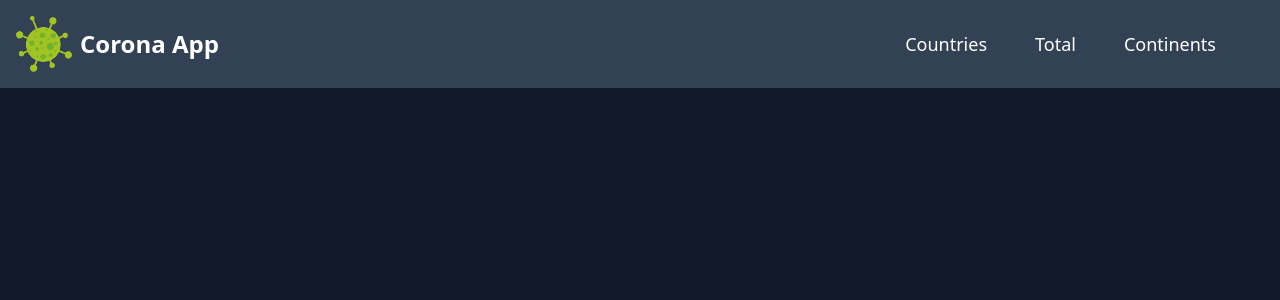
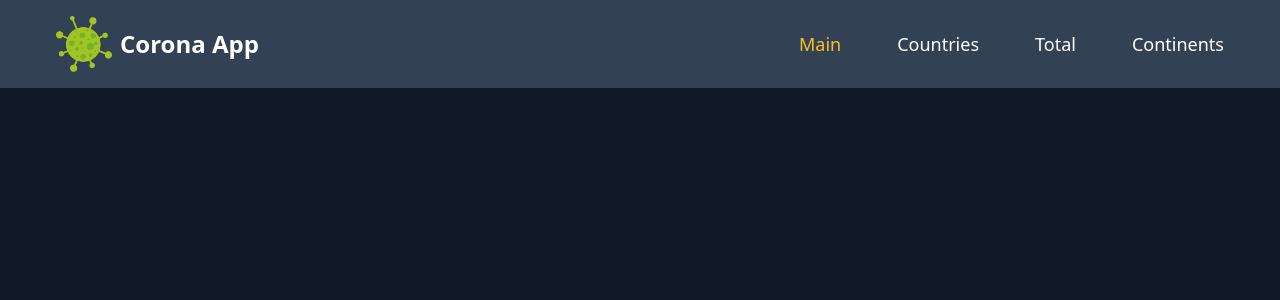
Before and after one commit to eldanizguluzade/corona-project, a React (Create React App) app: page / in a window 1280 px wide. Shown: the top 300 px of the page. Built offline with nearby package versions, Linux system fonts and the light colour scheme.

Commit message:
added menu track

```diff
--- a/src/components/Layout/LayoutHeader.tsx
+++ b/src/components/Layout/LayoutHeader.tsx
@@ -4,6 +4,10 @@ import Menu from "../Menu";
 
 const LayoutHeader = () => {
   const menuItems: Array<IMenuItem> = [
+    {
+      name: "Main",
+      path: "/",
+    },
     {
       name: "Countries",
       path: "/countries",
--- a/src/components/Logo/index.tsx
+++ b/src/components/Logo/index.tsx
@@ -9,16 +9,16 @@ interface ILogo {
 
 const Logo = (props: ILogo) => {
   return (
+    <a href={props?.path}>
       <div className="headline">
         <div className="headline-logo">
           <img src={props?.img} alt={props?.alt} />
         </div>
         <div className="headline-text">
-        <h1>
-          <a href={props?.path}>{props?.title}</a>
-        </h1>
+          <h1>{props?.title}</h1>
         </div>
       </div>
+    </a>
   );
 };
 
--- a/src/components/Menu/index.scss
+++ b/src/components/Menu/index.scss
@@ -1,7 +1,11 @@
+.active{
+ @apply text-amber-400;
+}
+
 .menu {
     @apply flex;
 
     &-item {
-        @apply pr-12 text-lg
+        @apply pl-14 text-lg
     }
 }
--- a/src/components/Menu/index.tsx
+++ b/src/components/Menu/index.tsx
@@ -6,11 +6,17 @@ interface IItems {
 }
 
 const Menu = ({ items }: IItems) => {
+
+  const isActive = (path: string) => {
+    const currentPath = window.location.pathname;
+    return currentPath === path ? "active" : "";
+  };
+
   return (
     <nav>
       <ul className="menu">
         {items?.map((item: IMenuItem, index) => (
-          <li className="menu-item" key={index}>
+          <li className={"menu-item " + isActive(item.path)} key={index}>
             <a href={item.path}>{item.name}</a>
           </li>
         ))}
--- a/src/styles/index.scss
+++ b/src/styles/index.scss
@@ -14,7 +14,7 @@ body {
 }
 
 header {
-    @apply bg-slate-700 flex items-center justify-between w-full p-4;
+    @apply bg-slate-700 flex items-center justify-between w-full py-4 px-14;
 }
 
 img {
```
Lines whose indentation alone changed are shown as unchanged.
